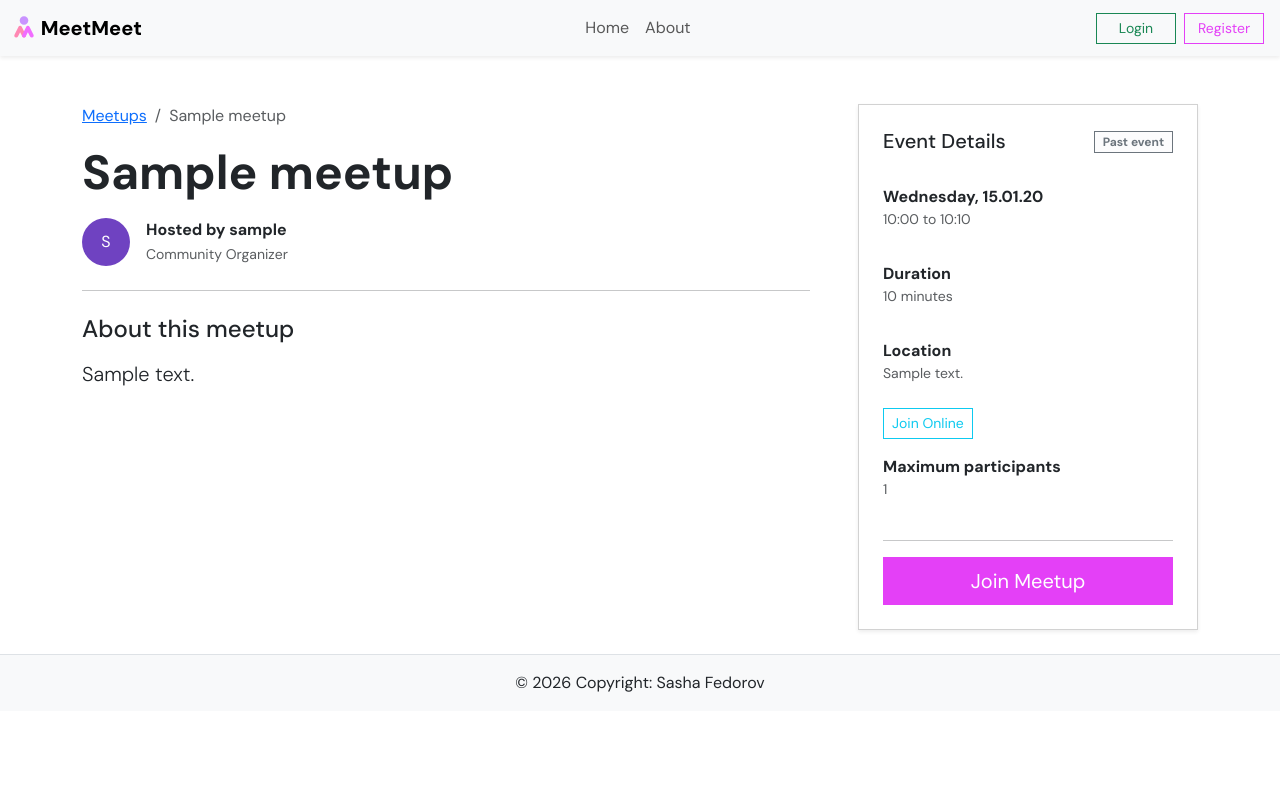
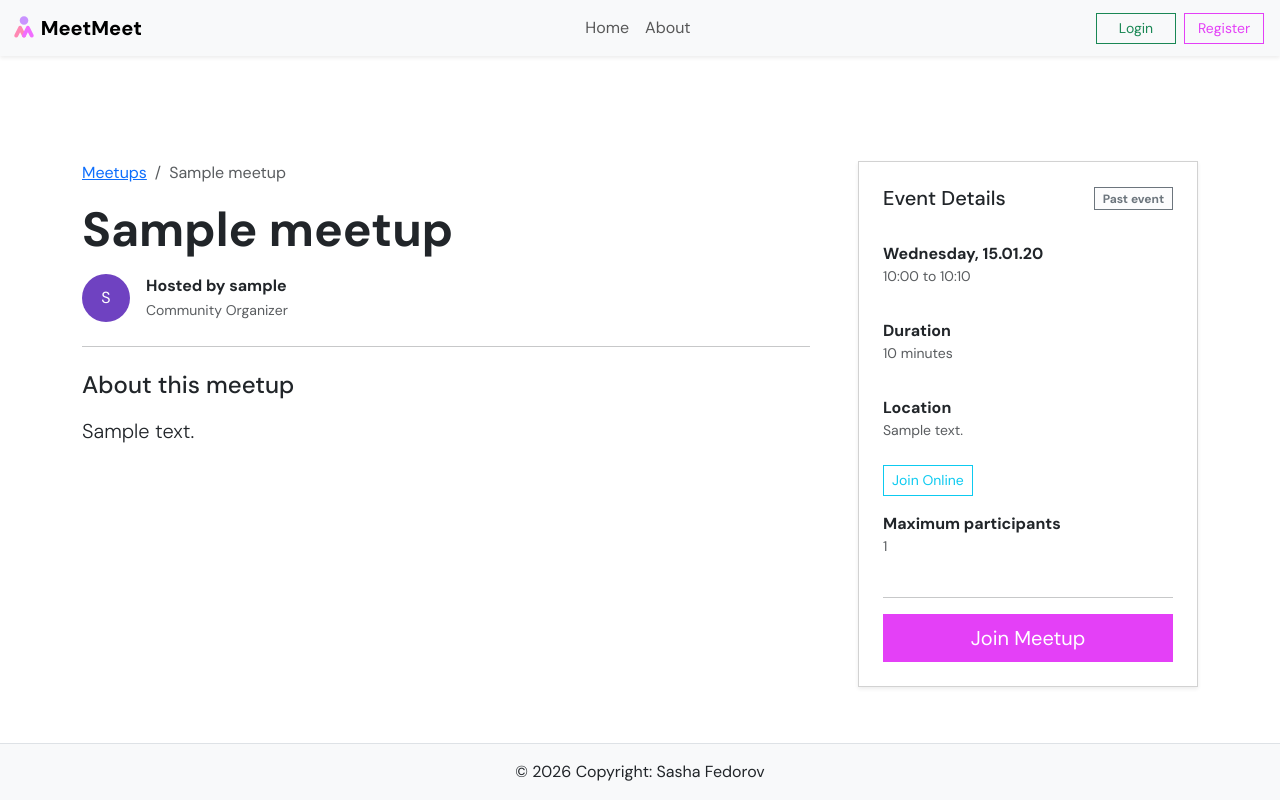
Before and after one commit to sasha-fedorov/meetmeet, a Django app: page /meetups/1/ in a window 1280 px wide. Run offline with Django 5.2, Linux system fonts and the light colour scheme; tables that the repository leaves empty hold one stand-in row (values such as "Sample post"); some libraries are stand-ins or nearby versions.

Commit message:
style: ensure footer stays at bottom on account pages

```diff
--- a/templates/base.html
+++ b/templates/base.html
@@ -23,7 +23,7 @@
     <!-- Custom CSS -->
     <link rel="stylesheet" href="{% static 'css/style.css' %}">
   </head>
-  <body>
+  <body class="d-flex flex-column min-vh-100">
     <nav class="navbar navbar-expand-md navbar-light bg-light shadow-sm pe-1">
       <div class="container-fluid">
         <a class="navbar-brand navbar-side-el-width me-0" href="{% url 'meetup_list' %}">
@@ -64,7 +64,7 @@
       </div>
     </nav>
 
-    <main class="pb-4 text-break">
+    <main class="text-break my-auto">
       <div class="container">
         {% bootstrap_messages %}
       </div>
```
